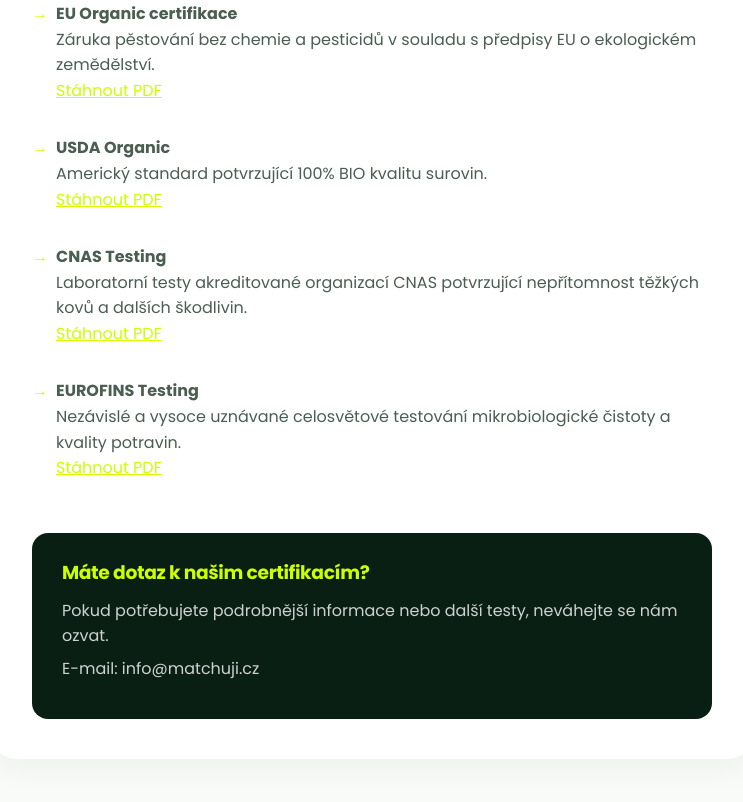
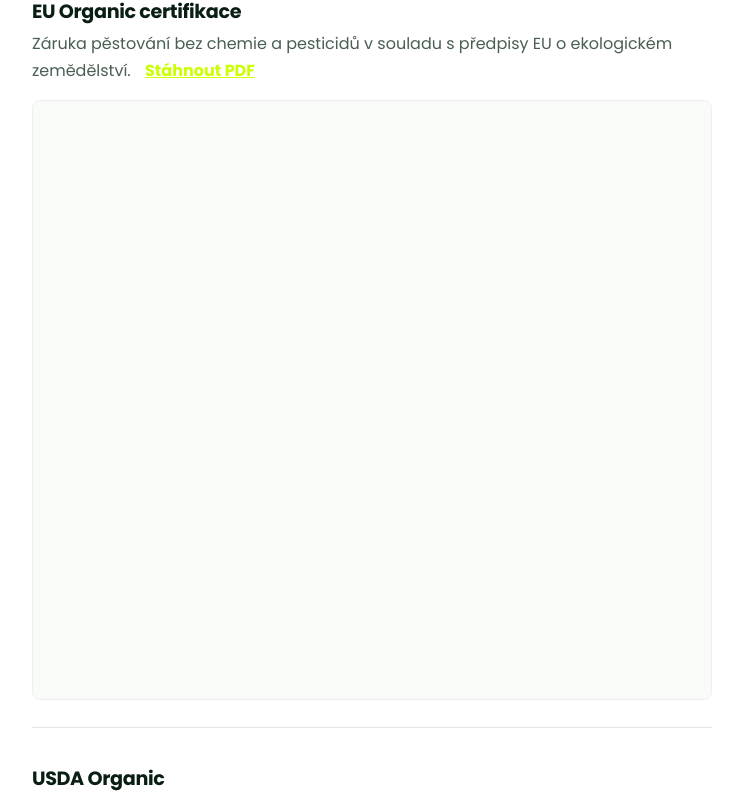
Before and after one commit to dzonas123/matchuji, a Next.js app: page /certifikace in a window 1280 px wide. Shown: the part 577-1379 px from the top of the page, without its empty margins (268-1011 px from the left). Built offline with nearby package versions, Linux system fonts and the light colour scheme.

Commit message:
style: embed PDFs natively on the certifications page

```diff
--- a/src/app/certifikace/page.tsx
+++ b/src/app/certifikace/page.tsx
@@ -26,29 +26,33 @@ export default function Certifications() {
 
                 <section className={styles.section}>
                     <h2>Dostupné certifikace</h2>
-                    <ul style={{ display: 'flex', flexDirection: 'column', gap: '20px' }}>
+                    <div style={{ display: 'flex', flexDirection: 'column', gap: '40px' }}>
 
-                        <li>
-                            <strong>EU Organic certifikace</strong><br/>
-                            Záruka pěstování bez chemie a pesticidů v souladu s předpisy EU o ekologickém zemědělství.<br/>
-                            <a href="/certifikace/eu-organic.pdf" target="_blank" rel="noopener noreferrer" style={{ color: 'var(--color-lime)', textDecoration: 'underline' }}>Stáhnout PDF</a>
-                        </li>
-                        <li>
-                            <strong>USDA Organic</strong><br/>
-                            Americký standard potvrzující 100% BIO kvalitu surovin.<br/>
-                            <a href="/certifikace/usda-organic.pdf" target="_blank" rel="noopener noreferrer" style={{ color: 'var(--color-lime)', textDecoration: 'underline' }}>Stáhnout PDF</a>
-                        </li>
-                        <li>
-                            <strong>CNAS Testing</strong><br/>
-                            Laboratorní testy akreditované organizací CNAS potvrzující nepřítomnost těžkých kovů a dalších škodlivin.<br/>
-                            <a href="/certifikace/cnas-testing.pdf" target="_blank" rel="noopener noreferrer" style={{ color: 'var(--color-lime)', textDecoration: 'underline' }}>Stáhnout PDF</a>
-                        </li>
-                        <li>
-                            <strong>EUROFINS Testing</strong><br/>
-                            Nezávislé a vysoce uznávané celosvětové testování mikrobiologické čistoty a kvality potravin.<br/>
-                            <a href="/certifikace/eurofins-testing.pdf" target="_blank" rel="noopener noreferrer" style={{ color: 'var(--color-lime)', textDecoration: 'underline' }}>Stáhnout PDF</a>
-                        </li>
-                    </ul>
+                        <div style={{ paddingBottom: '20px', borderBottom: '1px solid rgba(0,0,0,0.1)' }}>
+                            <h3 style={{ fontSize: '1.2rem', marginBottom: '8px', color: 'var(--color-dark-green)' }}>EU Organic certifikace</h3>
+                            <p style={{ marginBottom: '16px' }}>Záruka pěstování bez chemie a pesticidů v souladu s předpisy EU o ekologickém zemědělství. <a href="/certifikace/eu-organic.pdf" target="_blank" rel="noopener noreferrer" style={{ color: 'var(--color-lime)', textDecoration: 'underline', marginLeft: '10px', fontWeight: 'bold' }}>Stáhnout PDF</a></p>
+                            <iframe src="/certifikace/eu-organic.pdf" width="100%" height="600px" style={{ border: '1px solid #eee', borderRadius: '8px' }} title="EU Organic certifikace"></iframe>
+                        </div>
+
+                        <div style={{ paddingBottom: '20px', borderBottom: '1px solid rgba(0,0,0,0.1)' }}>
+                            <h3 style={{ fontSize: '1.2rem', marginBottom: '8px', color: 'var(--color-dark-green)' }}>USDA Organic</h3>
+                            <p style={{ marginBottom: '16px' }}>Americký standard potvrzující 100% BIO kvalitu surovin. <a href="/certifikace/usda-organic.pdf" target="_blank" rel="noopener noreferrer" style={{ color: 'var(--color-lime)', textDecoration: 'underline', marginLeft: '10px', fontWeight: 'bold' }}>Stáhnout PDF</a></p>
+                            <iframe src="/certifikace/usda-organic.pdf" width="100%" height="600px" style={{ border: '1px solid #eee', borderRadius: '8px' }} title="USDA Organic"></iframe>
+                        </div>
+
+                        <div style={{ paddingBottom: '20px', borderBottom: '1px solid rgba(0,0,0,0.1)' }}>
+                            <h3 style={{ fontSize: '1.2rem', marginBottom: '8px', color: 'var(--color-dark-green)' }}>CNAS Testing</h3>
+                            <p style={{ marginBottom: '16px' }}>Laboratorní testy akreditované organizací CNAS potvrzující nepřítomnost těžkých kovů a dalších škodlivin. <a href="/certifikace/cnas-testing.pdf" target="_blank" rel="noopener noreferrer" style={{ color: 'var(--color-lime)', textDecoration: 'underline', marginLeft: '10px', fontWeight: 'bold' }}>Stáhnout PDF</a></p>
+                            <iframe src="/certifikace/cnas-testing.pdf" width="100%" height="600px" style={{ border: '1px solid #eee', borderRadius: '8px' }} title="CNAS Testing"></iframe>
+                        </div>
+
+                        <div>
+                            <h3 style={{ fontSize: '1.2rem', marginBottom: '8px', color: 'var(--color-dark-green)' }}>EUROFINS Testing</h3>
+                            <p style={{ marginBottom: '16px' }}>Nezávislé a vysoce uznávané celosvětové testování mikrobiologické čistoty a kvality potravin. <a href="/certifikace/eurofins-testing.pdf" target="_blank" rel="noopener noreferrer" style={{ color: 'var(--color-lime)', textDecoration: 'underline', marginLeft: '10px', fontWeight: 'bold' }}>Stáhnout PDF</a></p>
+                            <iframe src="/certifikace/eurofins-testing.pdf" width="100%" height="600px" style={{ border: '1px solid #eee', borderRadius: '8px' }} title="EUROFINS Testing"></iframe>
+                        </div>
+
+                    </div>
                 </section>
 
                 <div className={styles.contactBox}>
```
